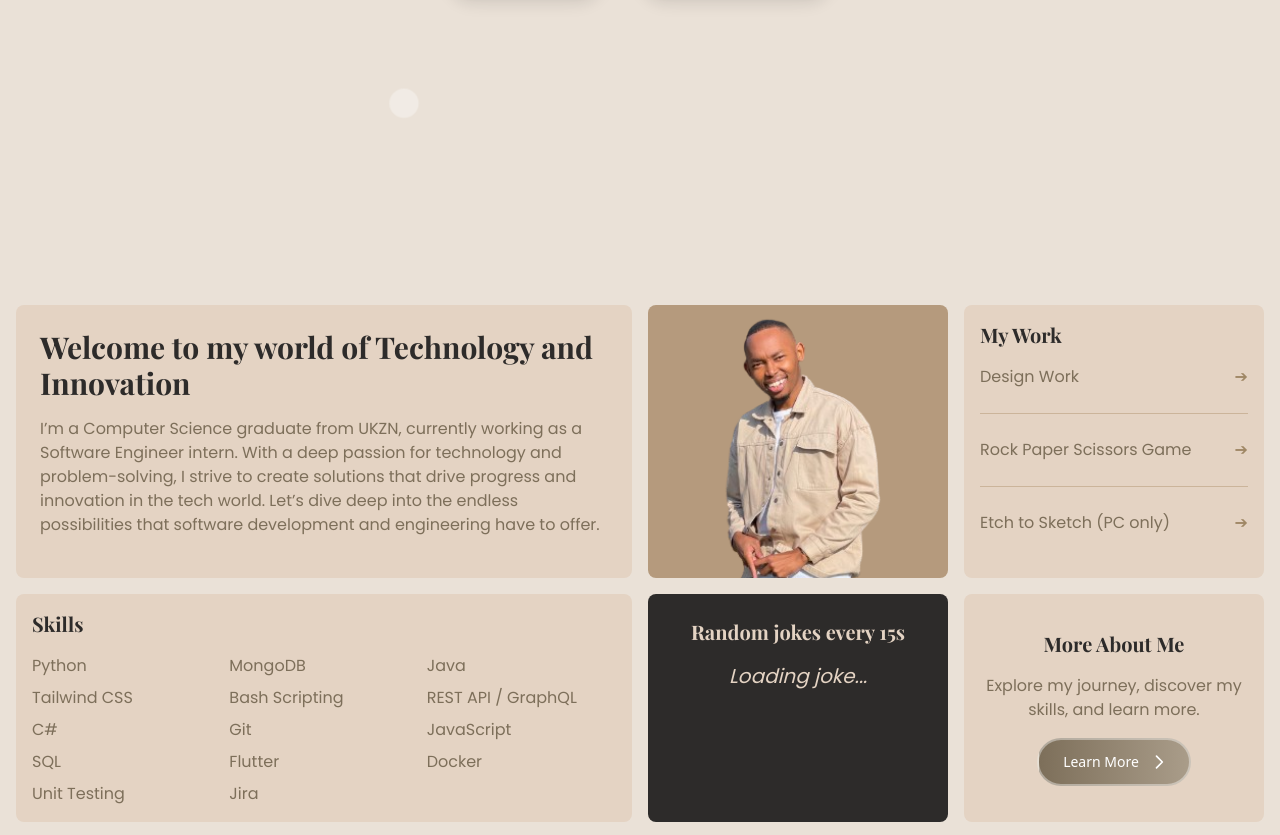
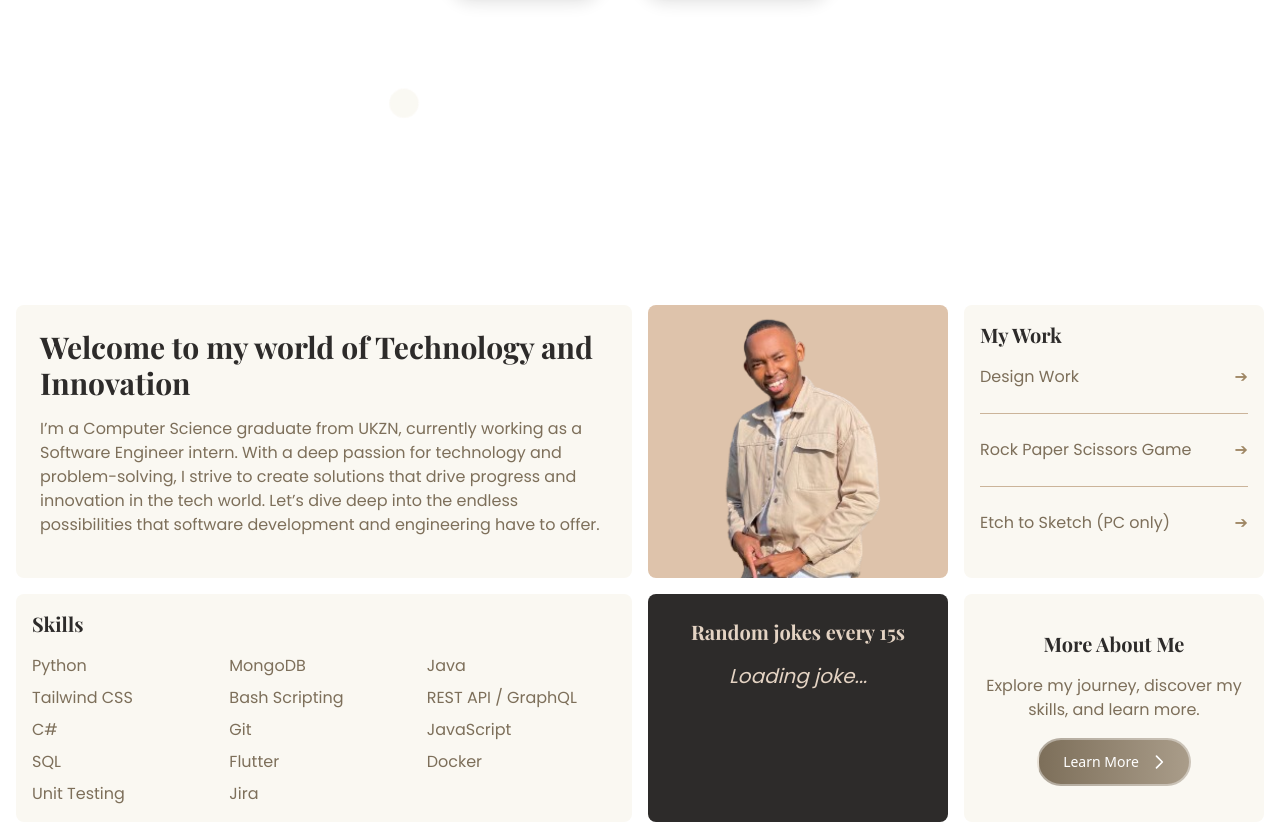
Before and after one commit to mthoko-n/web-portfolio, a website: page index.html in a window 1280 px wide. Shown: the part 605-1440 px from the top of the page. Drawn offline with nearby package versions, Linux system fonts and the light colour scheme.

Commit message:
bg update

```diff
--- a/index.html
+++ b/index.html
@@ -21,7 +21,7 @@
   content: '';
   position: absolute;
   border-radius: 50%;
-  background: rgba(255, 255, 255, 0.6);
+  background: #fdf8e7;
   animation: bubbleAnimation 10s infinite ease-in-out;
 }
 
@@ -45,7 +45,7 @@
 .contrail-bubbles .bubble {
   width: 40px;
   height: 40px;
-  background: rgba(255, 255, 255, 0.4);
+  background: #faf8f2;
   animation-delay: 4s;
 }
 
@@ -88,13 +88,13 @@
 
 
 </head>
-<body class="bg-[#eae1d7] text-[#2d2b2a]">
+<body class="bg-[#ffffff] text-[#2d2b2a]">
 
 
 
 
  <!-- Navbar Panel -->
- <header class="max-w-screen-xl mx-auto mt-6 border border-[#e4d3c3] bg-[#e4d3c3] rounded-lg px-6">
+ <header class="max-w-screen-xl mx-auto mt-6 border border-[#faf8f2] bg-[#faf8f2] rounded-lg px-6">
 
   <div class="flex justify-start items-center py-4">
     <!-- Logo and Text -->
@@ -140,9 +140,11 @@
 
 
 <!-- Hero Section -->
-<section class="h-screen w-full flex items-center justify-center bg-[#eae1d7] relative overflow-hidden">
+<section class="h-screen w-full flex items-center justify-center bg-[#ffffff] relative overflow-hidden">
   <!-- Moving Contrail Background -->
   <div class="contrail-bubbles absolute top-0 left-0 w-full h-full pointer-events-none">
+    <div class="bubble"></div>
+    <div class="bubble"></div>
     <div class="bubble"></div>
     <div class="bubble"></div>
     <div class="bubble"></div>
@@ -200,20 +202,20 @@
   <div class="grid grid-cols-1 md:grid-cols-2 lg:grid-cols-4 gap-4">
 
     <!-- Hero Text -->
-    <div class="container md:col-span-2 lg:col-span-2 bg-[#e4d3c3] p-6 rounded-lg">
+    <div class="container md:col-span-2 lg:col-span-2 bg-[#faf8f2] p-6 rounded-lg">
       <h2 class="text-3xl font-playfair font-semibold mb-4 text-[#2d2b2a]">Welcome to my world of Technology and Innovation</h2>
       <p class="text-[#7d6f5a] font-poppins transform hover:scale-[1.01] duration-150 ease-in-out ">I’m a Computer Science graduate from UKZN, currently working as a Software Engineer intern. With a deep passion for technology and problem-solving, I strive to create solutions that drive progress and innovation in the tech world. Let’s dive deep into the endless possibilities that software development and engineering have to offer.</p>
     </div>
 
     <!-- Image -->
-    <div class="container lg:col-span-1 bg-[#b59a7d] p-4 rounded-lg relative overflow-hidden h-full">
+    <div class="container lg:col-span-1 bg-[#dec3ab] p-4 rounded-lg relative overflow-hidden h-full">
       <img src="Images/Screenshot_2024-12-08_194622-removebg-preview.png"
            alt="Mthokozisi Nxumalo"
            class="w-full h-full object-cover transform scale-150 transition-transform duration-300 ease-in-out" id="zoom-img">
     </div>
 
    <!-- Services -->
-<div class="container lg:col-span-1 bg-[#e4d3c3] p-4 rounded-lg">
+<div class="container lg:col-span-1 bg-[#faf8f2] p-4 rounded-lg">
   <h3 class="text-xl font-playfair font-bold mb-4 text-[#2d2b2a]">My Work</h3>
   <ul class="space-y-6 text-[#7d6f5a] font-poppins">
 
@@ -251,7 +253,7 @@
 
 
     <!-- Skills Panel -->
-    <div class="container transform hover:scale-[1.02] duration-150 ease-in-out lg:col-span-2 md:col-span-2 bg-[#e4d3c3] p-4 rounded-lg">
+    <div class="container transform hover:scale-[1.02] duration-150 ease-in-out lg:col-span-2 md:col-span-2 bg-[#faf8f2] p-4 rounded-lg">
       <h3 class="text-xl font-playfair font-bold mb-4 text-[#2d2b2a]">Skills</h3>
       <ul class="grid grid-cols-3 gap-2 text-[#7d6f5a] font-poppins">
         <li>Python</li>
@@ -278,7 +280,7 @@
     </div>
 
     <!-- About me button Section -->
-    <div class="container md:col-span-2 lg:col-span-1 bg-[#e4d3c3] p-4 rounded-lg text-center flex flex-col justify-center items-center">
+    <div class="container md:col-span-2 lg:col-span-1 bg-[#faf8f2] p-4 rounded-lg text-center flex flex-col justify-center items-center">
       <h3 class="text-xl font-playfair font-bold mb-4 text-[#2d2b2a]">More About Me</h3>
       <p class="text-[#7d6f5a] font-poppins mb-4">Explore my journey, discover my skills, and learn more.</p>
       <a href="about.html">
@@ -296,7 +298,7 @@
     </div>
 
     <!-- Social Links -->
-<div class="container lg:col-span-1 md:col-span-2 bg-[#e4d3c3] p-4 rounded-lg mb-4">
+<div class="container lg:col-span-1 md:col-span-2 bg-[#faf8f2] p-4 rounded-lg mb-4">
   <h3 class="text-xl font-playfair font-bold mb-4 text-[#2d2b2a]">Follow Me</h3>
   <div class="flex flex-col lg:flex-row lg:flex-wrap space-y-4 lg:space-y-0 lg:space-x-6 justify-center overflow-x-auto">
     <a href="https://www.instagram.com/mthoko__n/" class="text-[#7d6f5a] font-poppins transition transform active:scale-95 hover:scale-95 flex items-center space-x-2 text-sm lg:text-base">
```
Also changed, not shown: dist/styles.css.
